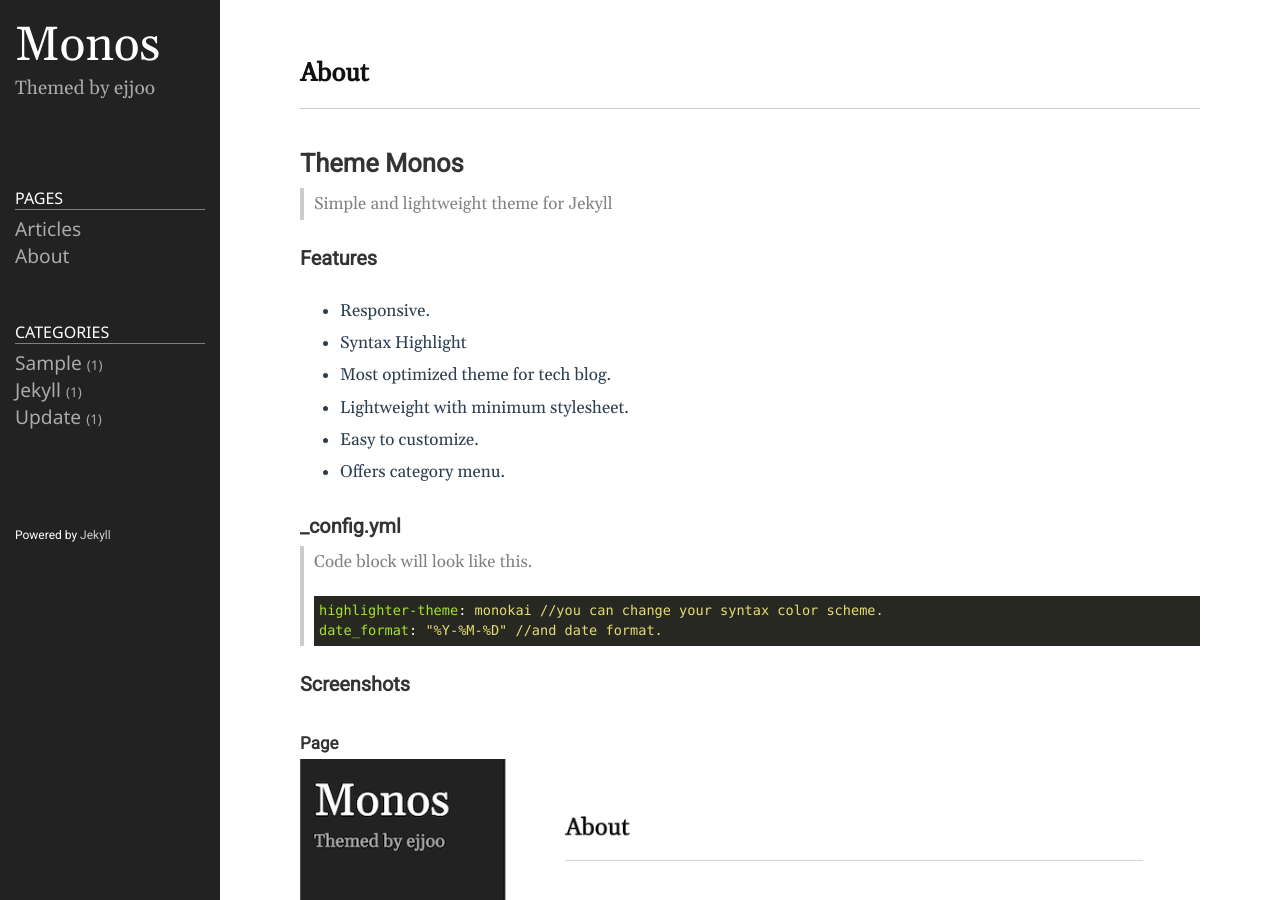
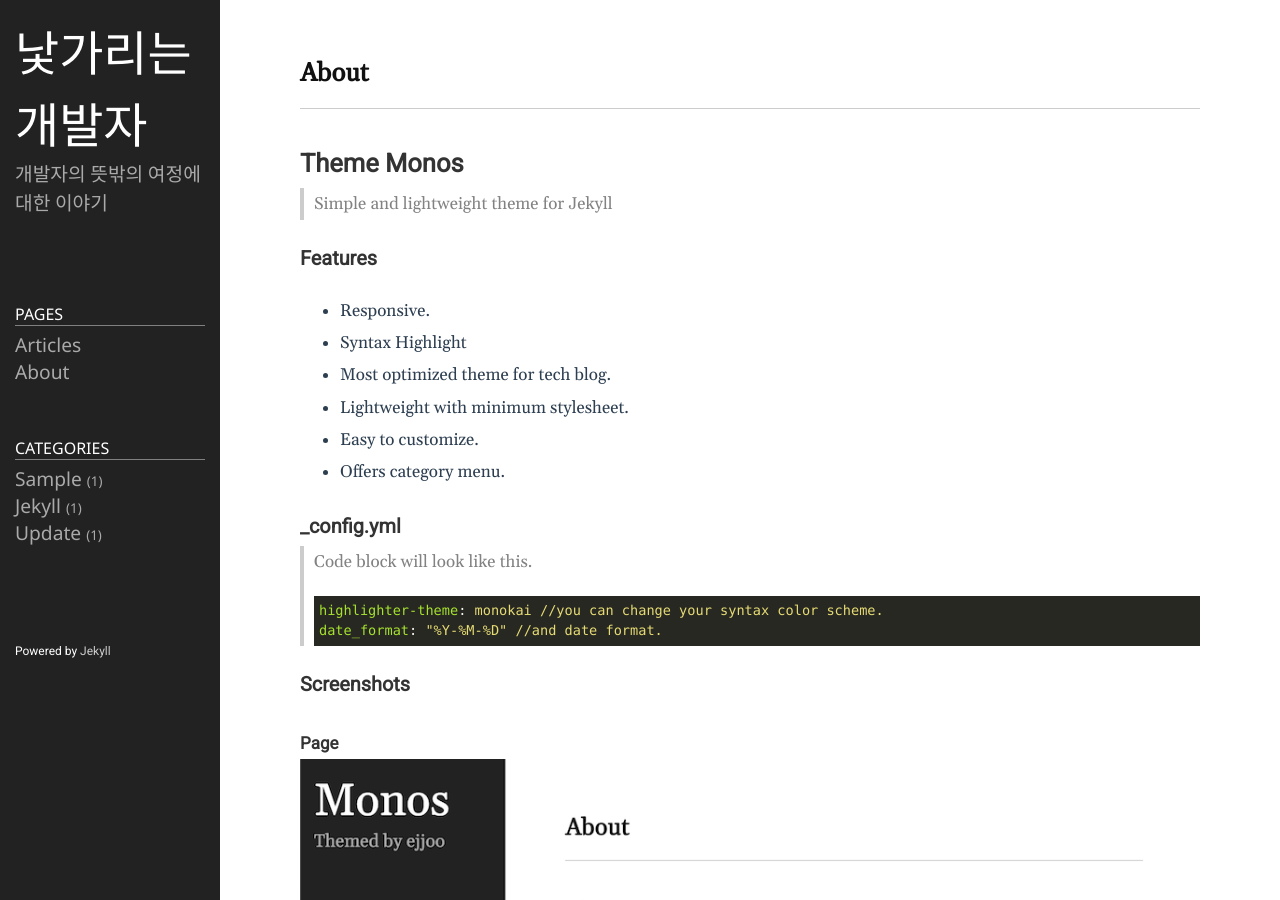
Before and after one commit to mjaek24/mjaek24.github.io, a Jekyll site: the page built from README.md, in a window 1280 px wide and 900 px high. Built offline with Jekyll 4.4.1, drawn with Linux system fonts in a browser that asks for light colours.

Commit message:
Update _config.yml
config context 수정

```diff
--- a/_config.yml
+++ b/_config.yml
@@ -18,10 +18,10 @@
 # You can create any custom variable you would like, and they will be accessible
 # in the templates via {{ site.myvariable }}.
 
-title: Monos
+title: 낯가리는 개발자
 email: mjaek24@gmail.com
 description: >- # this means to ignore newlines until "baseurl:"
-  Themed by ejjoo
+  개발자의 뜻밖의 여정에 대한 이야기
 # baseurl: "/" # the subpath of your site, e.g. /blog
 # url: "http://ejjoo.github.io" # the base hostname & protocol for your site, e.g. http://example.com
 github_username: mjaek24
```
